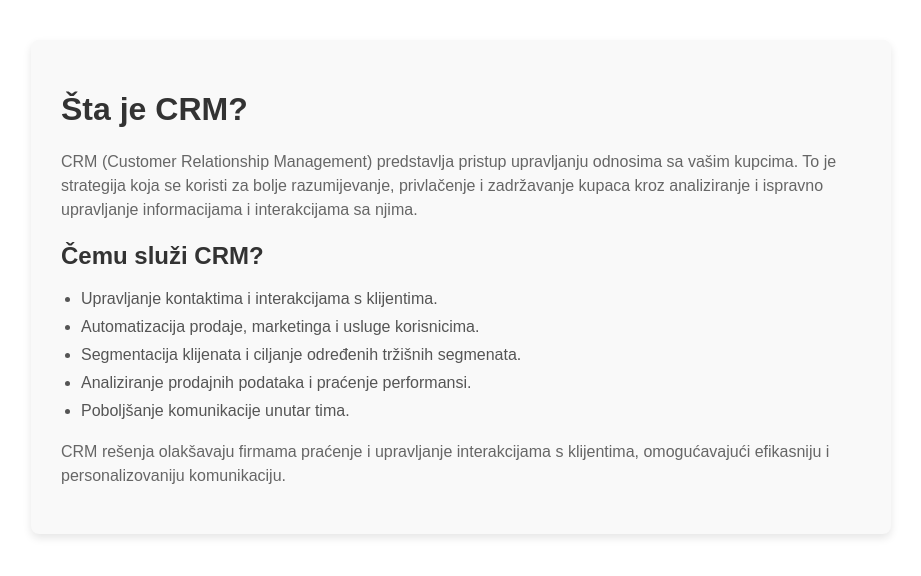
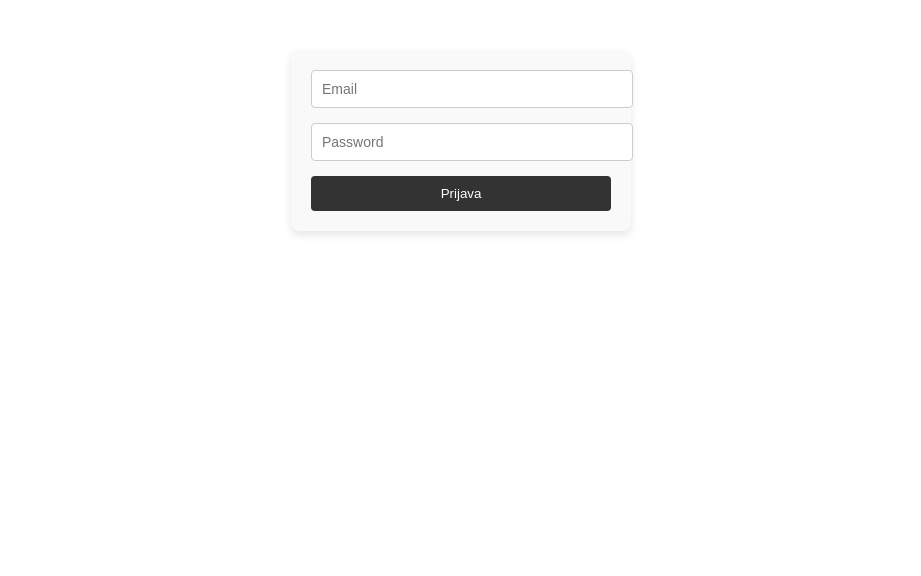
Before and after one commit to strastveno/crm, a React (Create React App) app: page /login in a window 1280 px wide. Shown: the top 576 px of the page, without its empty margins (179-1100 px from the left). Built offline with nearby package versions, Linux system fonts and the light colour scheme.

Commit message:
kreirana komponenta za login

```diff
--- a/package.json
+++ b/package.json
@@ -6,8 +6,10 @@
     "@testing-library/jest-dom": "^5.17.0",
     "@testing-library/react": "^13.4.0",
     "@testing-library/user-event": "^13.5.0",
+    "axios": "^1.5.0",
     "react": "^18.2.0",
     "react-dom": "^18.2.0",
+    "react-router-dom": "^6.15.0",
     "react-scripts": "5.0.1",
     "web-vitals": "^2.1.4"
   },
--- a/src/App.css
+++ b/src/App.css
@@ -30,3 +30,37 @@
   margin-bottom: 10px;
   color: #555;
 }
+
+.login-container {
+  padding: 20px;
+  max-width: 300px;
+  margin: 50px auto;
+  background-color: #f9f9f9;
+  border-radius: 8px;
+  box-shadow: 0 4px 8px rgba(0, 0, 0, 0.1);
+}
+
+.login-container input {
+  display: block;
+  width: 100%;
+  padding: 10px;
+  margin-bottom: 15px;
+  border: 1px solid #ccc;
+  border-radius: 4px;
+  font-size: 14px;
+}
+
+.login-container button {
+  display: block;
+  width: 100%;
+  padding: 10px;
+  background-color: #333;
+  color: #fff;
+  border: none;
+  border-radius: 4px;
+  cursor: pointer;
+}
+
+.login-container button:hover {
+  background-color: #555;
+}
--- a/src/App.js
+++ b/src/App.js
@@ -1,13 +1,24 @@
-import logo from './logo.svg';
+
 import './App.css';
 import Pocetna from './Pocetna';
+import Login from './Login';
+import { BrowserRouter as Router, Routes, Route } from 'react-router-dom';
 
 function App() {
-  return (
-    <div className="App">
-      <Pocetna></Pocetna>
-    </div>
-  );
+    return (
+        <Router>
+            <div className="App">
+                <Routes>
+                    <Route path="/login" element={ <Login />}>
+
+                    </Route>
+                    <Route path="/" element={<Pocetna />}>
+
+                    </Route>
+                </Routes>
+            </div>
+        </Router>
+    );
 }
 
 export default App;
--- /dev/null
+++ b/src/Login.jsx
@@ -0,0 +1,52 @@
+import React, { useState } from 'react';
+import axios from 'axios';
+import { useNavigate } from 'react-router-dom';
+
+const Login = () => {
+    const [email, setEmail] = useState('');
+    const [password, setPassword] = useState('');
+    const navigate = useNavigate();
+
+    const handleSubmit = async (e) => {
+        e.preventDefault();
+
+        try {
+            const response = await axios.post('/login', { email, password });
+
+            if (response.status === 200) {
+                // Čuvanje tokena i podataka o korisniku (ako je potrebno)
+                // localStorage.setItem('user', JSON.stringify(response.data));
+
+                navigate('/klijenti');
+            } else {
+                console.error("Error prilikom prijave:", response.data);
+            }
+        } catch (error) {
+            console.error("Greška prilikom prijave:", error);
+        }
+    };
+
+    return (
+        <div className="login-container">
+            <form onSubmit={handleSubmit}>
+                <input
+                    type="email"
+                    placeholder="Email"
+                    value={email}
+                    onChange={(e) => setEmail(e.target.value)}
+                    required
+                />
+                <input
+                    type="password"
+                    placeholder="Password"
+                    value={password}
+                    onChange={(e) => setPassword(e.target.value)}
+                    required
+                />
+                <button type="submit">Prijava</button>
+            </form>
+        </div>
+    );
+}
+
+export default Login;
```
Also changed, not shown: 1 other file (tests, documents, lock files or other folders).
